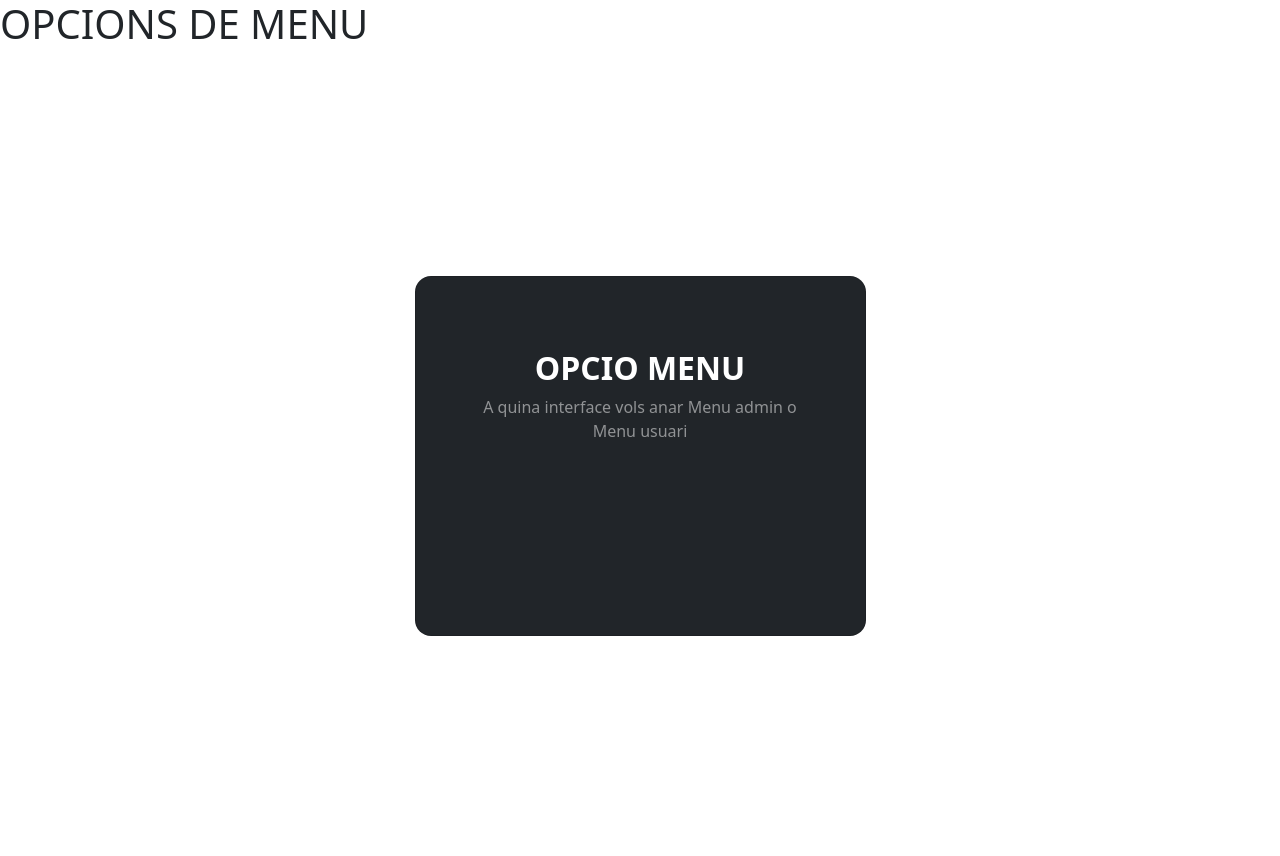
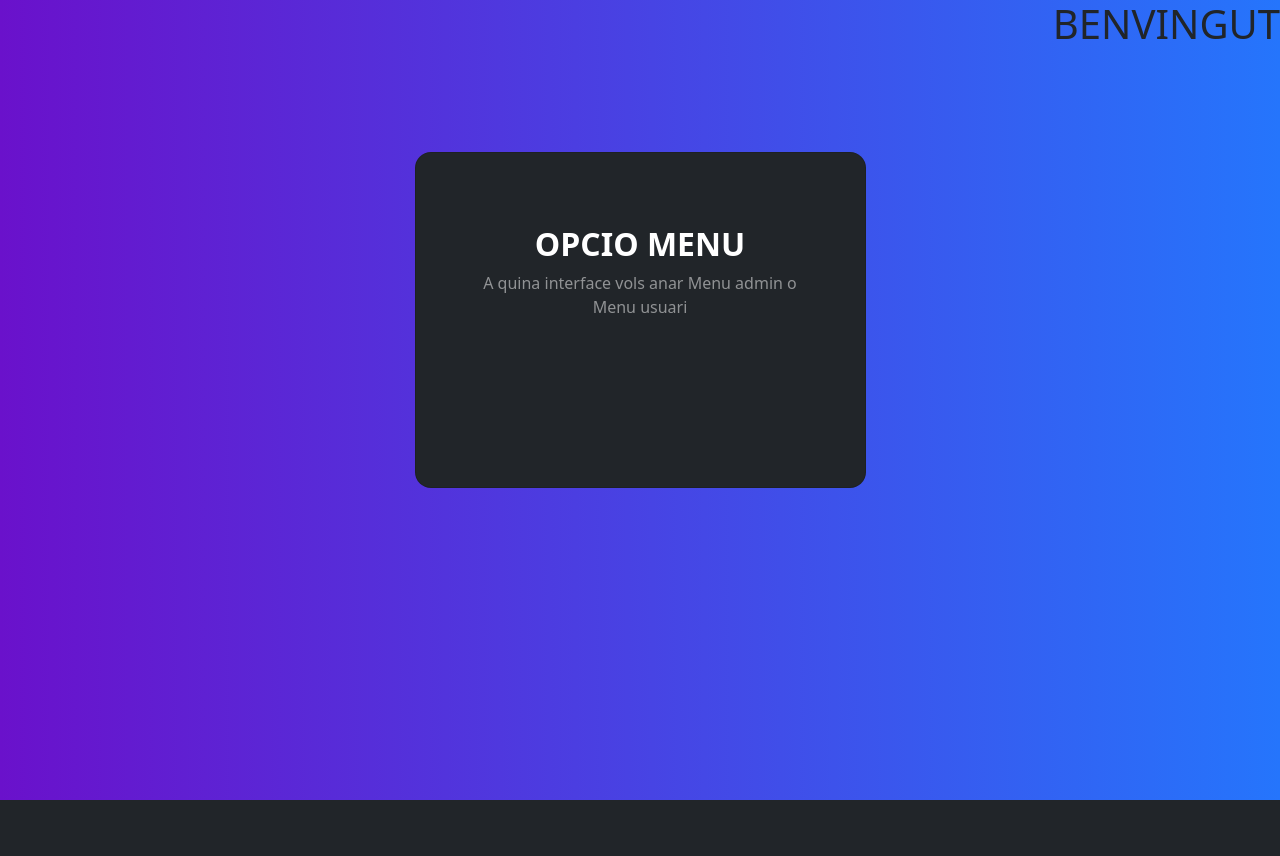
Before and after one commit to EduPuja/travessa, a PHP site: page /mysql/user/menu.php in a window 1280 px wide. After the commit the page ends 800 px from the top, so only its background shows below. Run offline with PHP 8.4, Linux system fonts and the light colour scheme; data that the repository does not hold is empty.

Commit message:
Canvis a menu and login php

```diff
--- a/mysql/user/menu.php
+++ b/mysql/user/menu.php
@@ -1,3 +1,10 @@
+<?php
+require("../../assets/php/connexioBD.php");
+session_start();
+
+
+?>
+
 <!DOCTYPE html>
 <html lang="es">
 <head>
@@ -7,22 +14,27 @@
     <title>Menu Interficies</title>
     <link href="https://cdn.jsdelivr.net/npm/bootstrap@5.0.2/dist/css/bootstrap.min.css" rel="stylesheet" integrity="sha384-EVSTQN3/azprG1Anm3QDgpJLIm9Nao0Yz1ztcQTwFspd3yD65VohhpuuCOmLASjC" crossorigin="anonymous">
     <script src="https://cdn.jsdelivr.net/npm/bootstrap@5.0.2/dist/js/bootstrap.bundle.min.js" integrity="sha384-MrcW6ZMFYlzcLA8Nl+NtUVF0sA7MsXsP1UyJoMp4YLEuNSfAP+JcXn/tWtIaxVXM" crossorigin="anonymous"></script>
-    <link rel="icon" type="image/png" href="../assets/img/icons/footway.ico"/>
+    <link rel="icon" type="image/png" href="../../assets/img/icons/footway.ico"/>
+    <link href="../../assets/css/main.css" rel="stylesheet" type="text/css">
+
+</head>
+    <body class="vh-300 gradient-custom">
+        <!--Aqui se entra nomes si ets admin , sino t'envas directament al index.php-->
+
+        <h1 class="text-end"> BENVINGUT <?= $user['nom'] ?> </h1>
 
 
-</head>
-    <body>
-        <!--Aqui se entra nomes si ets admin , sino t'envas directament al index.php-->
-        <h1> OPCIONS DE MENU</h1>
 
-        <section class="vh-100 gradient-custom">
-        <div class="container py-5 h-100">
-          <div class="row d-flex justify-content-center align-items-center h-100">
+        <br>
+        <br>
+        <br>
+        <div class="container py-4 h-200">
+          <div class="row d-flex justify-content-center align-items-center h-300">
             <div class="col-12 col-md-8 col-lg-6 col-xl-5">
               <div class="card bg-dark text-white" style="border-radius: 1rem;">
                 <div class="card-body p-5 text-center">
 
-                  <div class="mb-md-5 mt-md-4 pb-5">
+                  <div class="mb-md-4 mt-md-4 pb-5">
 
                     <h2 class="fw-bold mb-2 text-uppercase">OPCIO MENU</h2>
                     <p class="text-white-50 mb-5">A quina interface vols anar Menu admin  o Menu usuari</p>
@@ -33,7 +45,7 @@
             </div>
           </div>
         </div>
-      </section>
+
 
     </body>
 </html>
```
Also changed, not shown: mysql/login/assets_login/php/login.php (+19 -2 lines).
